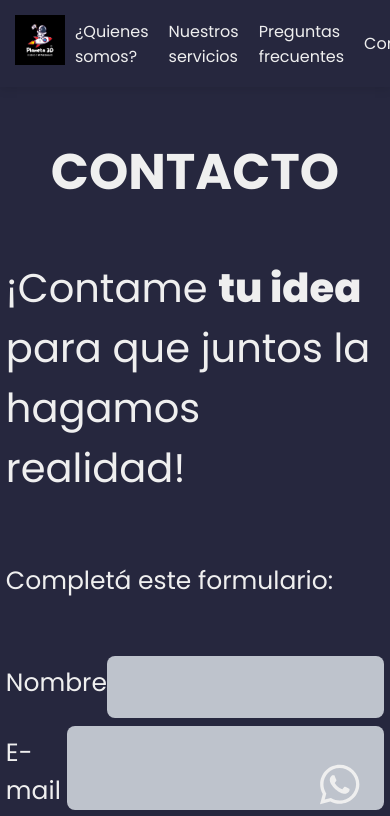
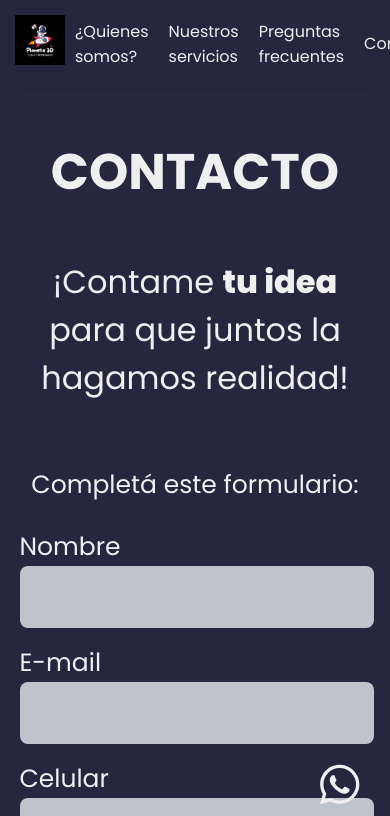
Before and after one commit to LucasiBai/Planeta3D, a React (Create React App) app: page /contact in a window 390 px wide. Shown: the top 816 px of the page. Built offline with nearby package versions, Linux system fonts and the light colour scheme.

Commit message:
Agregado de vista mobile a ContactPage + a sus respectivos componentes

```diff
--- a/src/components/ContactForm/ContactForm.css
+++ b/src/components/ContactForm/ContactForm.css
@@ -2,6 +2,7 @@
 	display: flex;
 	flex-direction: column;
 	gap: 0.5rem;
+	width: 100%;
 }
 
 .contact-form__box .form-button {
--- a/src/components/FormInput/FormInput.css
+++ b/src/components/FormInput/FormInput.css
@@ -39,3 +39,13 @@
 	outline-offset: 1px;
 	transition: outline ease 0.3s;
 }
+
+@media only screen and (max-width: 576px) {
+	.form-input {
+		flex-direction: column;
+	}
+	.form-input input,
+	.form-input textarea {
+		width: 92%;
+	}
+}
--- a/src/pages/ContactPage/ContactPage.css
+++ b/src/pages/ContactPage/ContactPage.css
@@ -2,6 +2,7 @@
 	display: flex;
 	flex-direction: column;
 	align-items: center;
+	padding-bottom: 3rem;
 }
 
 .contact-page__box section {
@@ -22,3 +23,28 @@
 	font-size: 25px;
 	margin-bottom: 3.5rem;
 }
+
+@media only screen and (max-width: 576px) {
+	.contact-page__box section {
+		width: 90vw;
+	}
+
+	.contact-page__box article {
+		display: flex;
+		flex-direction: column;
+		align-items: center;
+	}
+
+	.contact-page__box article h3,
+	.contact-page__box article h4 {
+		text-align: center;
+	}
+
+	.contact-page__box article h3 {
+		font-size: 32px;
+	}
+
+	.contact-page__box article h4 {
+		margin-bottom: 1rem;
+	}
+}
```
